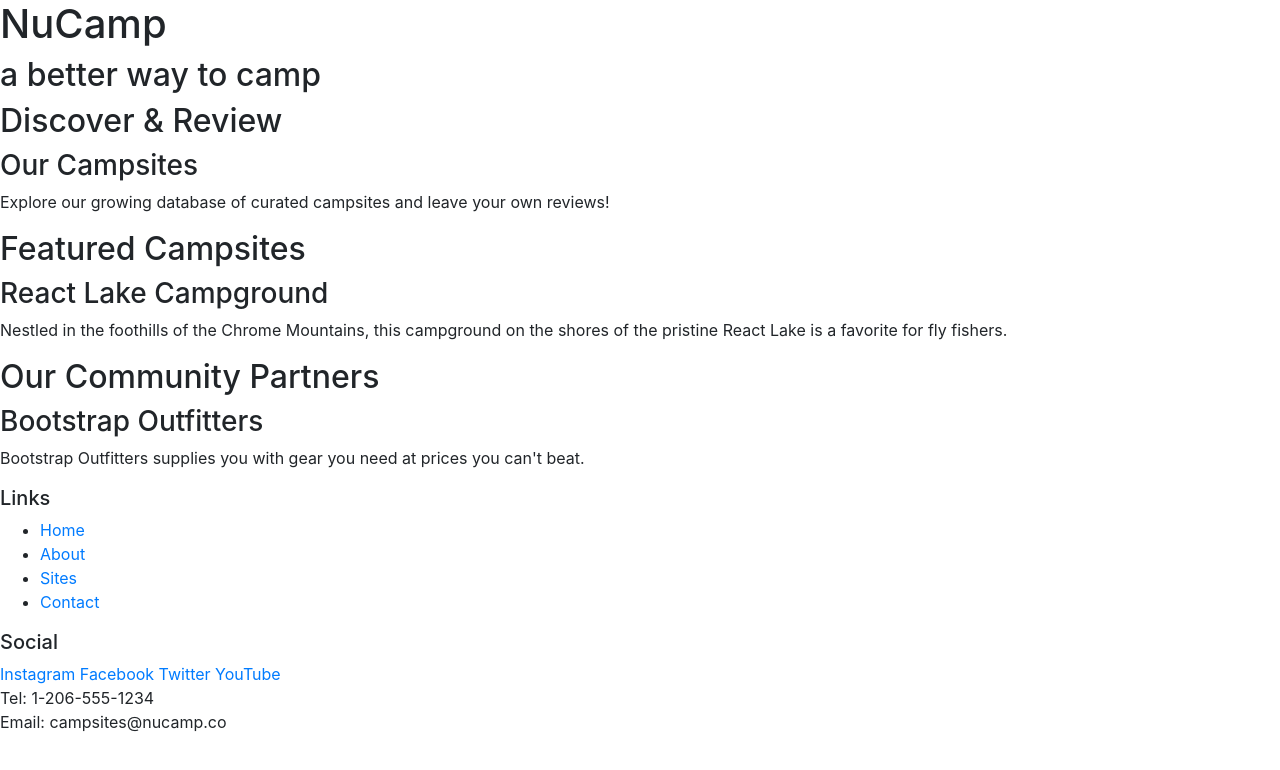
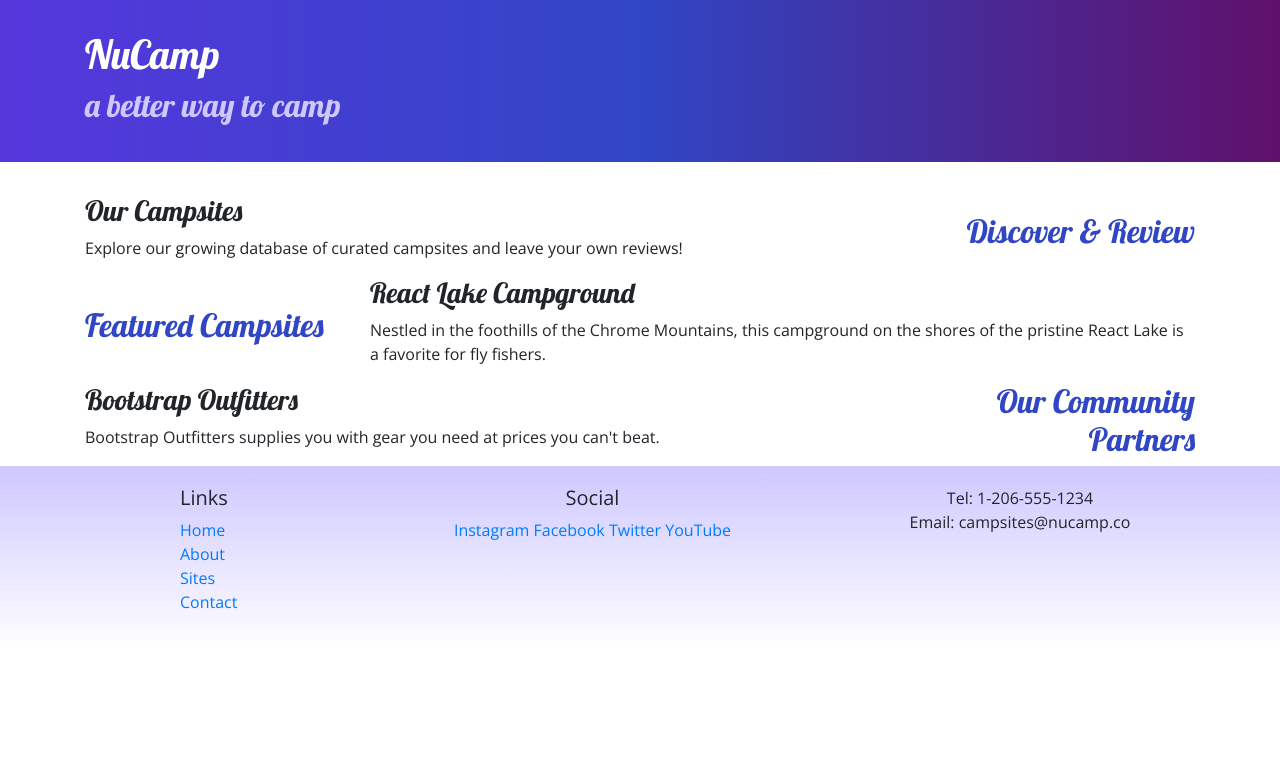
Before and after one commit to brianb3852/nucampsite, a website: page index.html in a window 1280 px wide. Drawn offline with nearby package versions, Linux system fonts and the light colour scheme.

Commit message:
first commit

```diff
--- /dev/null
+++ b/css/styles.css
@@ -0,0 +1,31 @@
+body {
+    font-family: "Open Sans", sans-serif;
+}
+
+h1, h2, h3 {
+    font-family: "Lobster", cursive;
+}
+
+h2 {
+    color: #3046C5;
+}
+header h2 {
+    color: #CEC8FF;
+}
+
+footer {
+    background-image: linear-gradient(#cec8ff, white);
+    padding: 20px 0;
+}
+
+.jumbotron {
+   padding: 30px;
+   background-image: linear-gradient(to right, #5637DD, #3046C5, #60106B);
+   color: white;
+}
+
+.raw-content {
+    padding: 50px 0;
+    border-bottom: 1px ridge;
+    min-height:  200px;
+}
--- a/index.html
+++ b/index.html
@@ -9,56 +9,86 @@
         <!-- Bootstrap CSS -->
         <link rel="stylesheet" href="node_modules/bootstrap/dist/css/bootstrap.min.css" />
 
+        <!-- Additional CSS must be placed after Bootstrap CSS -->
+        <link rel="stylesheet" href="https://fonts.googleapis.com/css?family=Lobster|Open+Sans" />
+        <link rel="stylesheet" href="css/styles.css" />
+
         <title>NuCamp: A Better Way To Camp</title>
     </head>
 
 <body>
 
-    <header>
-        <div>
+    <header class="jumbotron jumbotron-fluid">
+        <div class="container">
+            <div class="row">
+                <div class="col">
                     <h1>NuCamp</h1>
                     <h2>a better way to camp</h2>
                 </div>
+            </div>
+        </div>
     </header>
 
-    <div>
-        <h2>Discover & Review</h2>
+    <div class="container">
+        <div class="row row-content align-items-center">
+            <div class="col-sm-4 order-sm-last col-md-3">
+                <h2 class="text-sm-right">Discover & Review</h2>
+            </div>
+            <div class="col">
                 <h3>Our Campsites</h3>
                 <p>Explore our growing database of curated campsites and leave your own reviews!</p>
             </div>
+        </div>
+    </div>
 
-    <div>
+    <div class="container">
+        <div class="row row-content align-items-center">
+            <div class="col-sm-4 col-md-3">
                 <h2>Featured Campsites</h2>
+            </div>
+            <div class="col">
                 <h3>React Lake Campground</h3>
                 <p>Nestled in the foothills of the Chrome Mountains, this campground on the shores of the pristine React Lake is a favorite for fly fishers.</p>
             </div>
+        </div>
+    </div>
 
-    <div>
-        <h2>Our Community Partners</h2>
+    <div class="container">
+        <div class="row row-content align-items-center">
+            <div class="col-sm-4 order-sm-last col-md-3">
+                <h2 class="text-sm-right">Our Community Partners</h2>
+            </div>
+            <div class="col">
                 <h3>Bootstrap Outfitters</h3>
                 <p>Bootstrap Outfitters supplies you with gear you need at prices you can't beat.</p>
             </div>
+        </div>
+    </div>
 
     <footer>
-        <div>
+        <div class="container">
+            <div class="row">
+                <div class="col-4 col-sm-2 offset-1">
                 <h5>Links</h5>
-            <ul>
+                <ul class="list-unstyled">
                     <li><a href="#">Home</a></li>
                     <li><a href="#">About</a></li>
                     <li><a href="#">Sites</a></li>
                     <li><a href="#">Contact</a></li>
                 </ul>
                 </div>
-        <div>
+                <div class="col-6 col-sm-5 text-center">
                     <h5>Social</h5>
                     <a href="http://instagram.com/">Instagram</a>
                     <a href="http://facebook.com/">Facebook</a>
                     <a href="http://twitter.com/">Twitter</a>
                     <a href="http://youtube.com/">YouTube</a>
                 </div>
-        <div>
+                <div class="col-sm-4 text-center">
                     Tel: 1-206-555-1234<br />
                     Email: campsites@nucamp.co
+                </div>
+            </div>
         </div>
     </footer>
 
```
Lines whose indentation alone changed are shown as unchanged.
